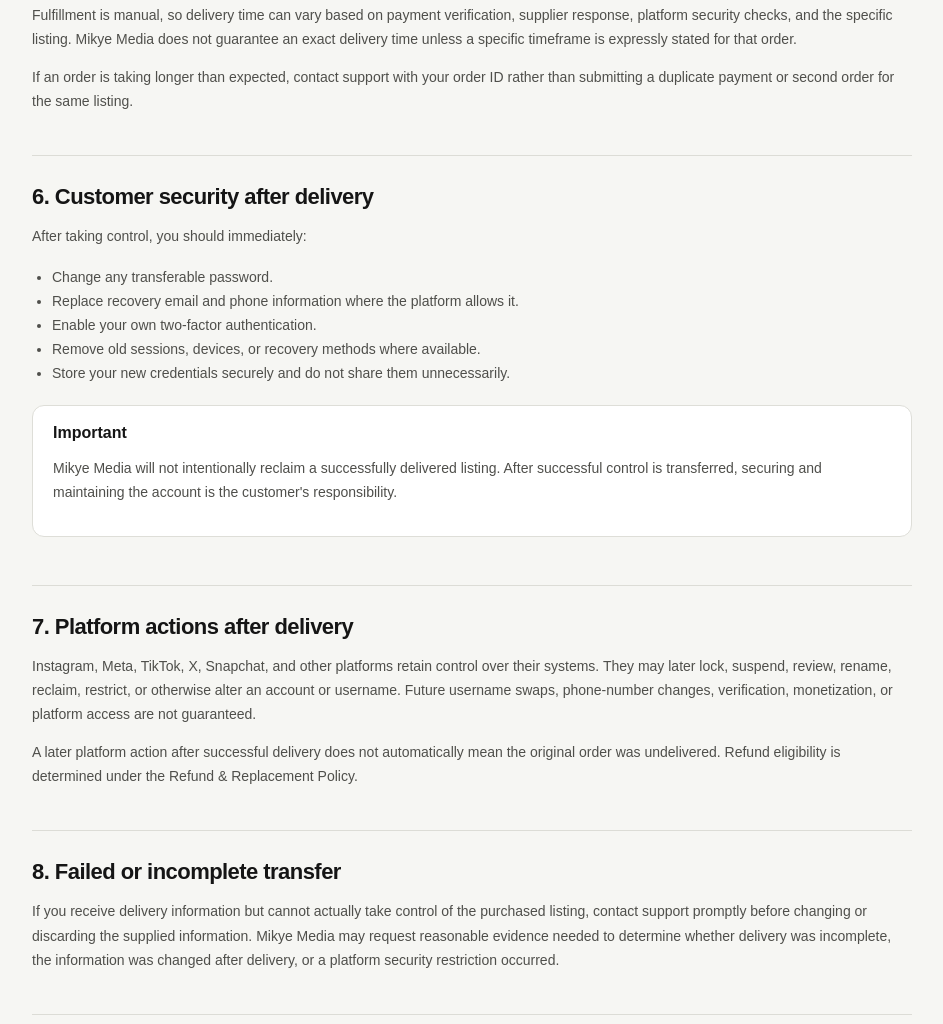
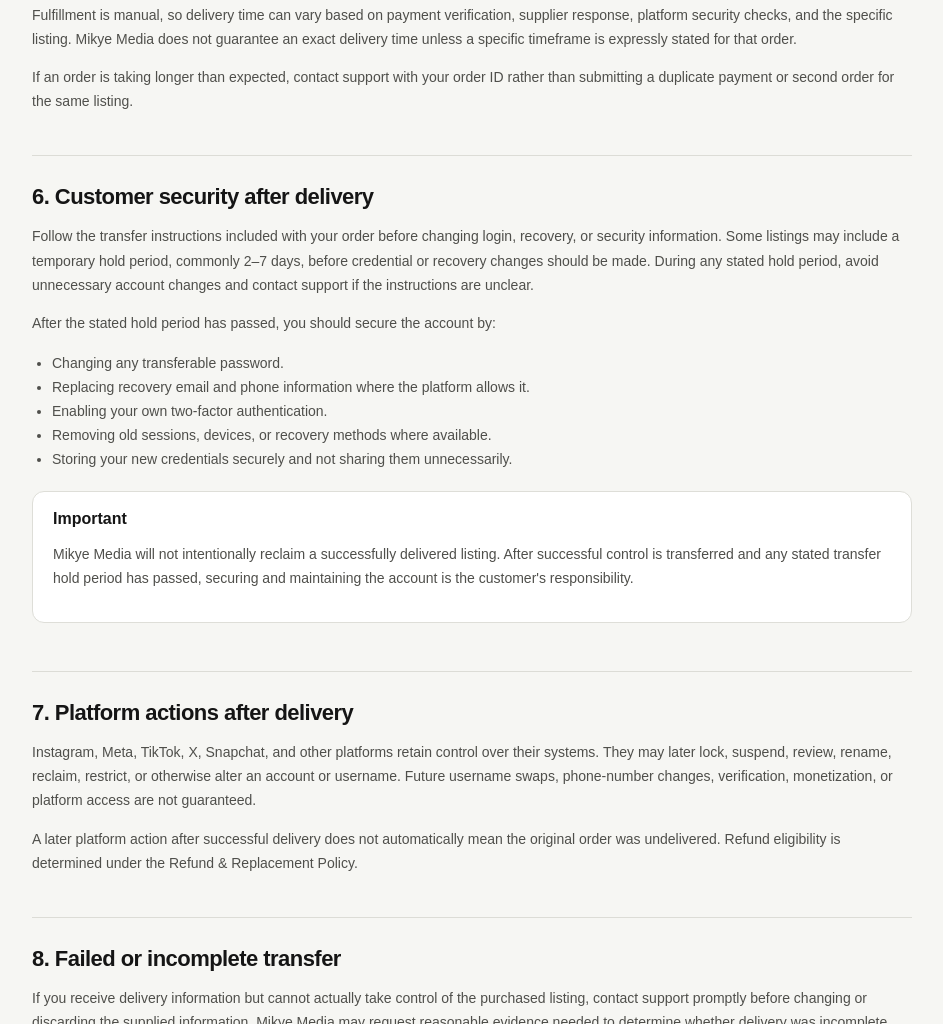
Before and after one commit to mikyewh67/users, a website: page delivery-policy.html in a window 1280 px wide. Shown: the part 1302-2326 px from the top of the page, without its empty margins (168-1111 px from the left). Drawn offline with Linux system fonts and the light colour scheme.

Commit message:
Update delivery policy for credential hold periods

```diff
--- a/delivery-policy.html
+++ b/delivery-policy.html
@@ -8,7 +8,7 @@
 <section class="legal-section"><h2>3. Securing the listing</h2><p>After payment verification, Mikye Media obtains or confirms control of the selected listing from the applicable supplier or owner. Some listings may be proxy or intermediary transactions involving a third-party supplier or current owner.</p><p>If the selected listing cannot be secured after payment, the order will be handled under the <a href="/refund-policy.html">Refund & Replacement Policy</a>.</p></section>
 <section class="legal-section"><h2>4. Delivery method</h2><p>Delivery information is sent to the email address entered during checkout after the order is ready. Depending on the listing, delivery may include transfer instructions, temporary access information, recovery-handoff instructions, or other information reasonably necessary for the customer to take control.</p><p>Mikye Media does not require or request your banking password, payment-provider password, or unrelated personal login credentials.</p></section>
 <section class="legal-section"><h2>5. Delivery time</h2><p>Fulfillment is manual, so delivery time can vary based on payment verification, supplier response, platform security checks, and the specific listing. Mikye Media does not guarantee an exact delivery time unless a specific timeframe is expressly stated for that order.</p><p>If an order is taking longer than expected, contact support with your order ID rather than submitting a duplicate payment or second order for the same listing.</p></section>
-<section class="legal-section"><h2>6. Customer security after delivery</h2><p>After taking control, you should immediately:</p><ul><li>Change any transferable password.</li><li>Replace recovery email and phone information where the platform allows it.</li><li>Enable your own two-factor authentication.</li><li>Remove old sessions, devices, or recovery methods where available.</li><li>Store your new credentials securely and do not share them unnecessarily.</li></ul><div class="legal-callout"><strong>Important</strong><p>Mikye Media will not intentionally reclaim a successfully delivered listing. After successful control is transferred, securing and maintaining the account is the customer's responsibility.</p></div></section>
+<section class="legal-section"><h2>6. Customer security after delivery</h2><p>Follow the transfer instructions included with your order before changing login, recovery, or security information. Some listings may include a temporary hold period, commonly 2–7 days, before credential or recovery changes should be made. During any stated hold period, avoid unnecessary account changes and contact support if the instructions are unclear.</p><p>After the stated hold period has passed, you should secure the account by:</p><ul><li>Changing any transferable password.</li><li>Replacing recovery email and phone information where the platform allows it.</li><li>Enabling your own two-factor authentication.</li><li>Removing old sessions, devices, or recovery methods where available.</li><li>Storing your new credentials securely and not sharing them unnecessarily.</li></ul><div class="legal-callout"><strong>Important</strong><p>Mikye Media will not intentionally reclaim a successfully delivered listing. After successful control is transferred and any stated transfer hold period has passed, securing and maintaining the account is the customer's responsibility.</p></div></section>
 <section class="legal-section"><h2>7. Platform actions after delivery</h2><p>Instagram, Meta, TikTok, X, Snapchat, and other platforms retain control over their systems. They may later lock, suspend, review, rename, reclaim, restrict, or otherwise alter an account or username. Future username swaps, phone-number changes, verification, monetization, or platform access are not guaranteed.</p><p>A later platform action after successful delivery does not automatically mean the original order was undelivered. Refund eligibility is determined under the Refund & Replacement Policy.</p></section>
 <section class="legal-section"><h2>8. Failed or incomplete transfer</h2><p>If you receive delivery information but cannot actually take control of the purchased listing, contact support promptly before changing or discarding the supplied information. Mikye Media may request reasonable evidence needed to determine whether delivery was incomplete, the information was changed after delivery, or a platform security restriction occurred.</p></section>
 <section class="legal-section"><h2>9. Contact</h2><div class="legal-callout"><strong>Mikye Media Support</strong><p>Email: <a href="mailto:mikye@mikyemedia.com">mikye@mikyemedia.com</a><br>Phone: <a href="tel:+13235782643">(323) 578-2643</a></p></div></section></main>
```
